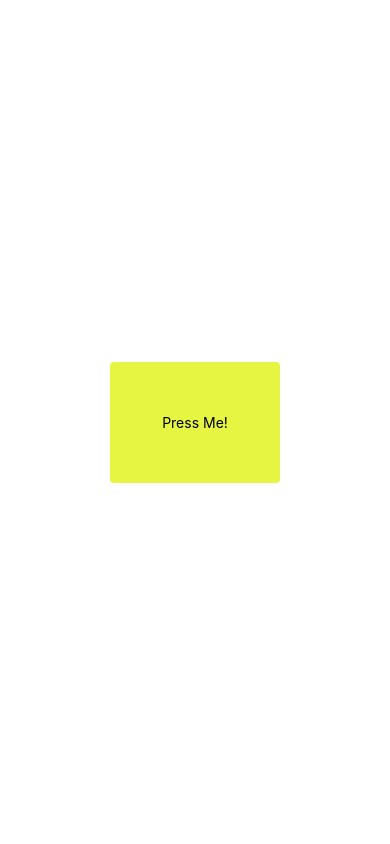
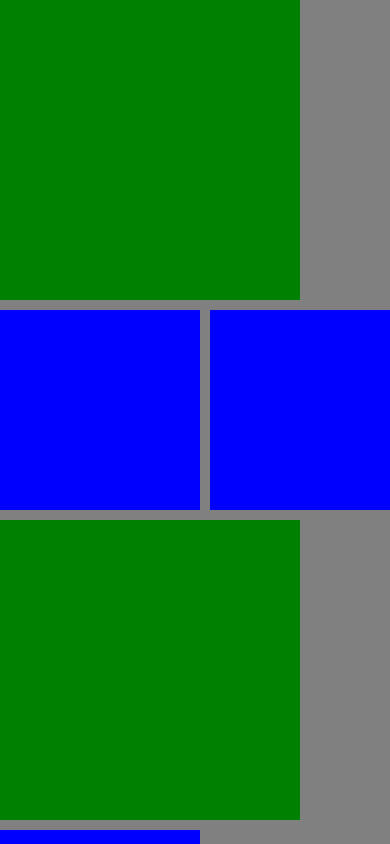
Before and after one commit to phongnguyenrvn1995/React-Native-learning, a React Native app in the folder My-Expo-Prj/: screen / in a window 390 px wide. Built offline with nearby package versions, Linux system fonts and the light colour scheme.

Commit message:
ScrollView

```diff
--- a/My-Expo-Prj/App.js
+++ b/My-Expo-Prj/App.js
@@ -27,10 +27,12 @@ import { MyImage } from './MyImage';
 import { MyButton } from './MyButton';
 import { MyTouchableOpacity } from './MyTouchableOpacity';
 import { MyTouchableHighlight } from './MyTouchableHighlight';
+import { MyScrollView } from './MyScrollView';
 
 export default function App() {
   return (
-    <MyTouchableHighlight />
+    <MyScrollView />
+    // <MyTouchableHighlight />
     // <MyTouchableOpacity />
     // <MyButton />
     // <MyImage />
--- /dev/null
+++ b/My-Expo-Prj/MyScrollView.jsx
@@ -0,0 +1,39 @@
+import React from "react";
+import { ScrollView, StyleSheet, View } from "react-native";
+
+const styles = StyleSheet.create({
+    container: {
+        flex: 1,
+        backgroundColor:'gray'
+    },
+    small: {
+        width: 200,
+        height: 200,
+        marginBottom: 10,
+        marginRight: 10,
+        backgroundColor: 'blue'
+    },
+    large: {
+        width: 300,
+        height: 300,
+        marginBottom: 10,
+        marginRight: 10,
+        backgroundColor: 'green'
+    }
+});
+
+export function MyScrollView() {
+    return (
+        <ScrollView style={styles.container}>
+            <View style={styles.large}></View>
+            <ScrollView horizontal>
+                <View style={styles.small}></View>
+                <View style={styles.small}></View>
+                <View style={styles.small}></View>
+            </ScrollView>
+            <View style={styles.large}></View>
+            <View style={styles.small}></View>
+            <View style={styles.large}></View>
+        </ScrollView>
+    );
+}
```
